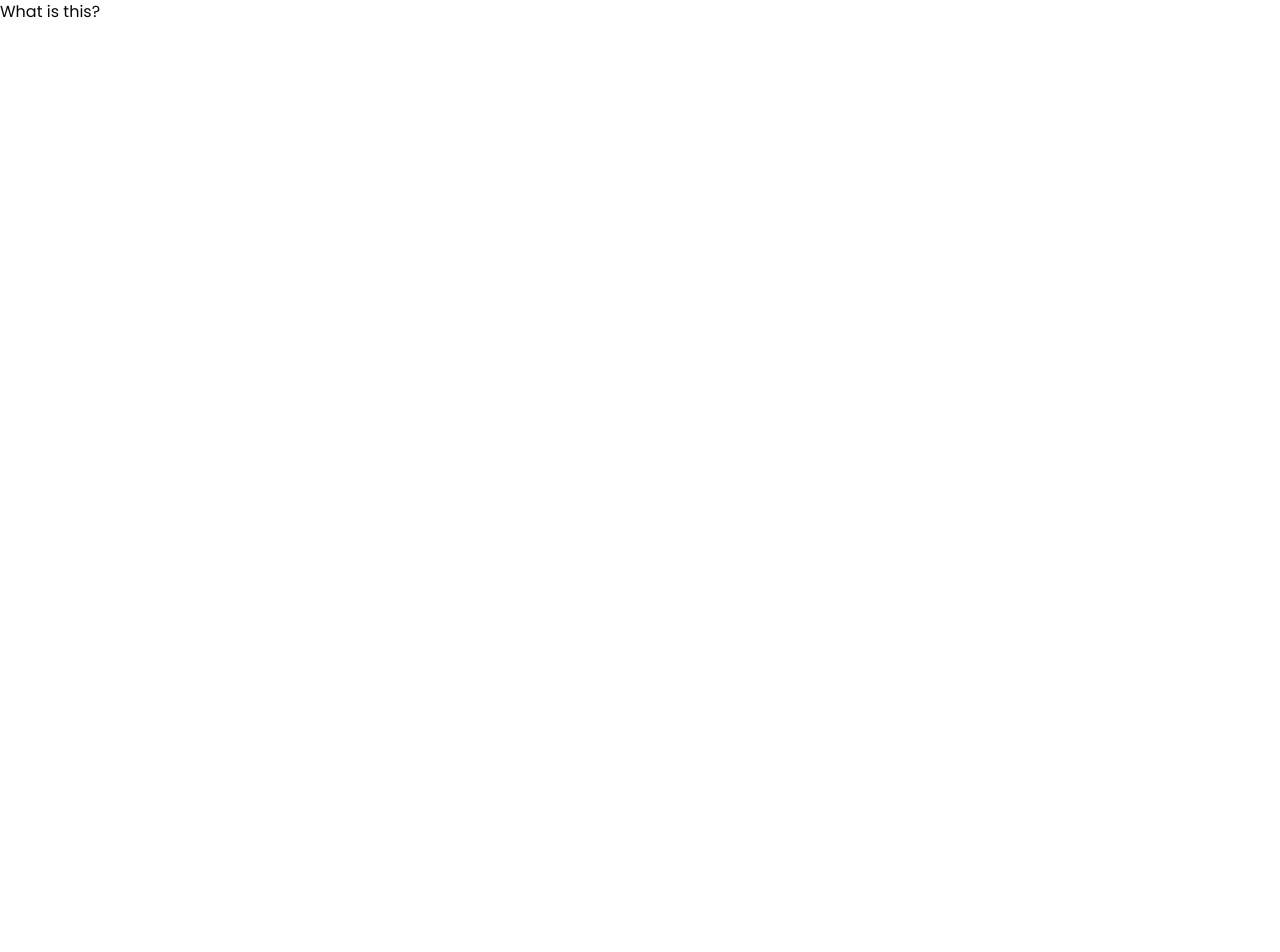
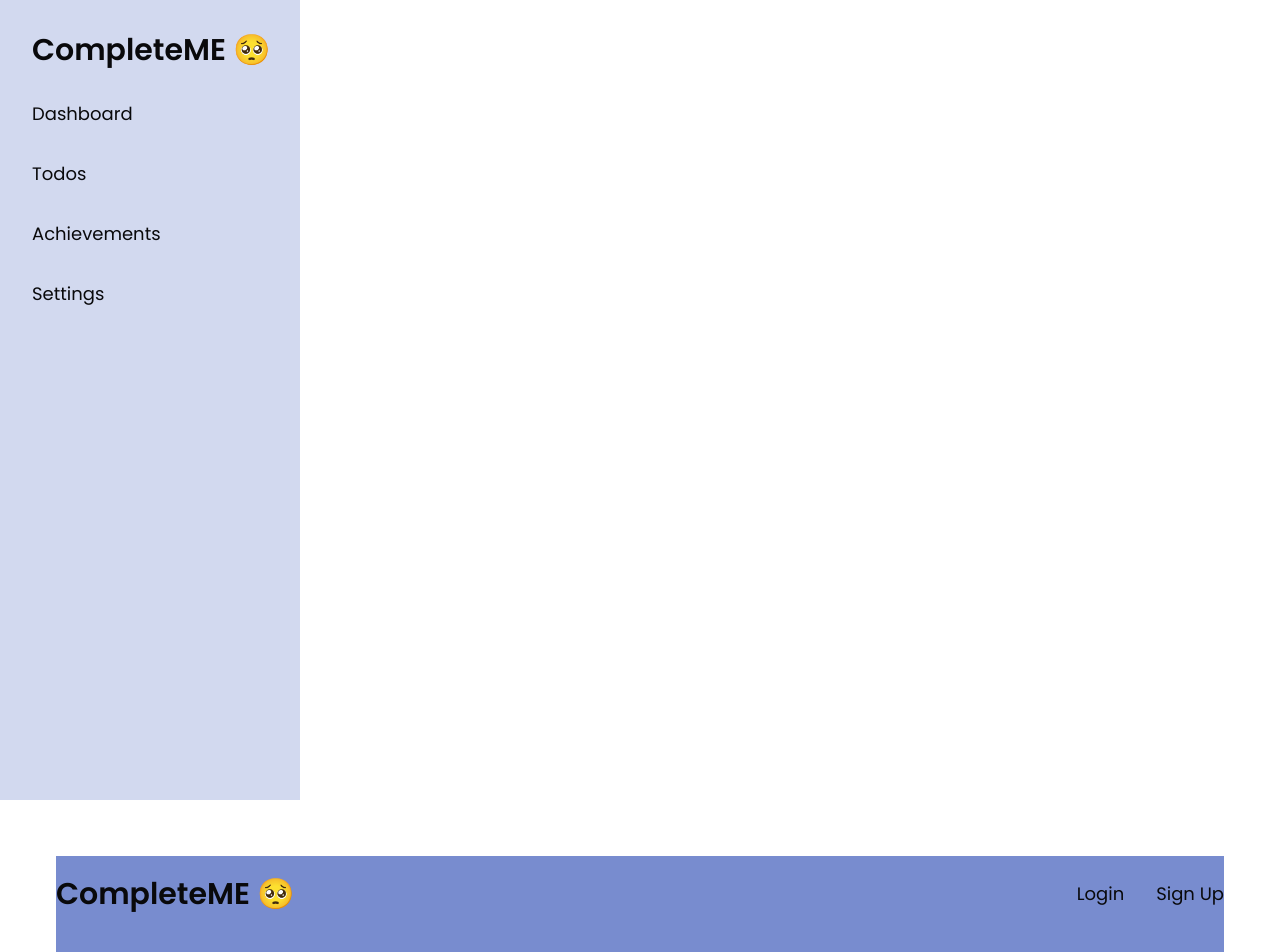
Before and after one commit to RalphFred/completeme, a Next.js app: page / in a window 1280 px wide. Shown: the top 952 px of the page. Before the commit the page ends 800 px from the top, so only its background shows below. Built offline with nearby package versions, Linux system fonts and the light colour scheme.

Commit message:
build: worked on the sidebar

```diff
--- a/app/(auth)/layout.tsx
+++ b/app/(auth)/layout.tsx
@@ -3,8 +3,8 @@ export default function AuthLayout({
 }: Readonly<{
   children: React.ReactNode;
 }>) {
-  (
-    <div className="flex-center">
+  return(
+    <div className="flex-center h-screen">
       {children}
     </div>
   );
--- a/app/(root)/dashboard/page.tsx
+++ b/app/(root)/dashboard/page.tsx
@@ -1,7 +1,7 @@
 export default function page() {
   return (
-    <div>
-
+    <div className="w-full">
+      lorem500
     </div>
   );
 }
--- /dev/null
+++ b/app/(root)/layout.tsx
@@ -0,0 +1,20 @@
+import Sidebar from "@/components/shared/Sidebar";
+
+export default function RootLayout({
+  children,
+}: Readonly<{
+  children: React.ReactNode;
+}>) {
+  return (
+    <div className="relative flex flex-col">
+      <Sidebar />
+
+      <section className="flex-1 flex min-h-screen flex-col p-4 sm:p-14">
+        <div className="w-full">
+          {children}
+        </div>
+      </section>
+
+    </div>
+  );
+}
--- a/app/(root)/page.tsx
+++ b/app/(root)/page.tsx
@@ -1,9 +1,20 @@
+import { UserButton } from "@clerk/nextjs";
 import Image from "next/image";
+import Link from "next/link";
 
 export default function Home() {
   return (
-    <div>
-      What is this?
+    <div className="h-screen dark:bg-blue-1 bg-blue-4">
+      <div className="flex-between wrapper">
+        <div className="text-3xl font-semibold">
+          CompleteME 🥺
+        </div>
+        <div className="flex gap-8 text-lg">
+          <Link href="/sign-in">Login</Link>
+          <Link href="/sign-up">Sign Up</Link>
+          <UserButton />
+        </div>
+      </div>
     </div>
   );
 }
--- /dev/null
+++ b/app/(root)/todos/page.tsx
@@ -0,0 +1,7 @@
+export default function page() {
+  return (
+    <div>
+
+    </div>
+  );
+}
--- a/app/globals.css
+++ b/app/globals.css
@@ -86,6 +86,10 @@ body {
 
 
 @layer utilities{
+  .wrapper {
+    @apply max-w-7xl lg:mx-auto p-5 md:px-10 xl:px-0 w-full;
+  }
+
   .flex-center {
     @apply flex justify-center items-center;
   }
@@ -93,4 +97,8 @@ body {
   .flex-between {
     @apply flex justify-between items-center;
   }
+
+  .sidebar {
+    @apply sticky left-0 top-0 flex w-fit flex-col border-none pt-8 max-md:hidden lg:w-[300px] lg:pl-8;
+  }
 }
--- a/app/layout.tsx
+++ b/app/layout.tsx
@@ -10,7 +10,7 @@ const poppins = Poppins({
 });
 
 export const metadata: Metadata = {
-  title: "Complete Me 🥺",
+  title: "CompleteME 🥺",
   description:
     "Track tasks, visualize progress, and achieve your goals with ease.",
 };
--- /dev/null
+++ b/components/shared/Sidebar.tsx
@@ -0,0 +1,21 @@
+import { SidebarLinks } from "@/constants";
+import Link from "next/link";
+
+export default function Sidebar() {
+  return (
+    <div className="sidebar bg-blue-5 h-screen">
+      <div className="flex flex-col gap-8">
+      <div className="text-3xl font-semibold">
+        CompleteME 🥺
+      </div>
+      <div className="flex flex-col gap-8 text-lg">
+        {
+          SidebarLinks.map((link) => (
+            <Link href={link.url} key={link.name}> {link.name}</Link>
+          ))
+        }
+      </div>
+      </div>
+    </div>
+  )
+};
--- /dev/null
+++ b/constants/index.ts
@@ -0,0 +1,18 @@
+export const SidebarLinks = [
+  {
+    url: '/dashboard',
+    name: 'Dashboard',
+  },
+  {
+    url: '/todos',
+    name: 'Todos',
+  },
+  {
+    url: '/achievements',
+    name: 'Achievements',
+  },
+  {
+    url: '/settings',
+    name: 'Settings',
+  }
+]
```
